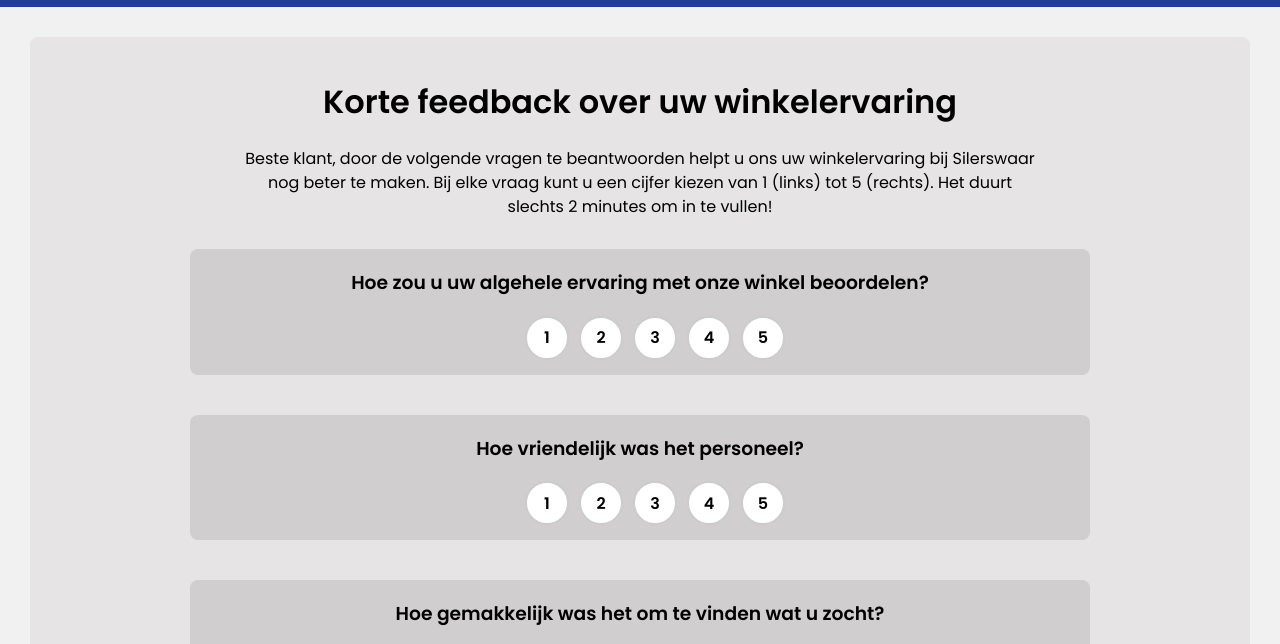
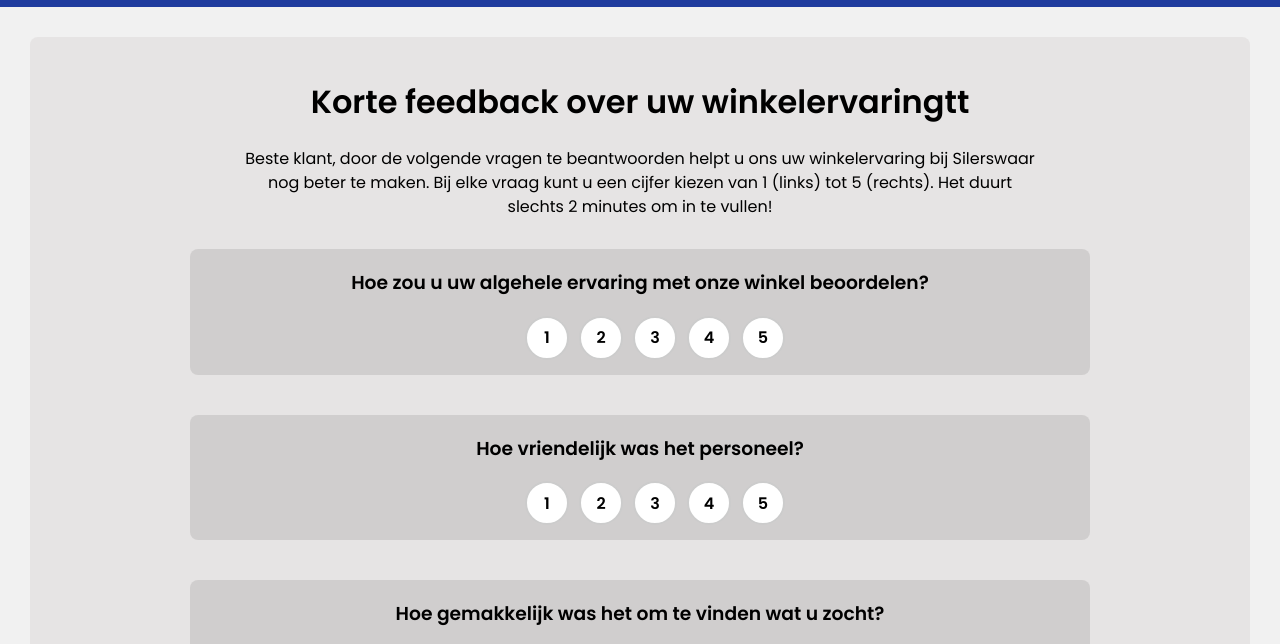
Before and after one commit to Foesio/OenOFeedbackFormulier, a plain HTML site: page index.html in a window 1280 px wide. Shown: the part 118-762 px from the top of the page. Drawn offline with Linux system fonts and the light colour scheme.

Commit message:
Update index.html

```diff
--- a/index.html
+++ b/index.html
@@ -23,7 +23,7 @@
   <!-- Titel -->
   <div class="container">
     <div class="titel2">
-      <h1>Korte feedback over uw winkelervaring</h1>
+      <h1>Korte feedback over uw winkelervaringtt</h1>
       <p class="intro-tekst">
         Beste klant, door de volgende vragen te beantwoorden helpt u ons uw winkelervaring bij Silerswaar nog beter te maken.
         Bij elke vraag kunt u een cijfer kiezen van 1 (links) tot 5 (rechts). Het duurt slechts 2 minutes om in te vullen!
```
